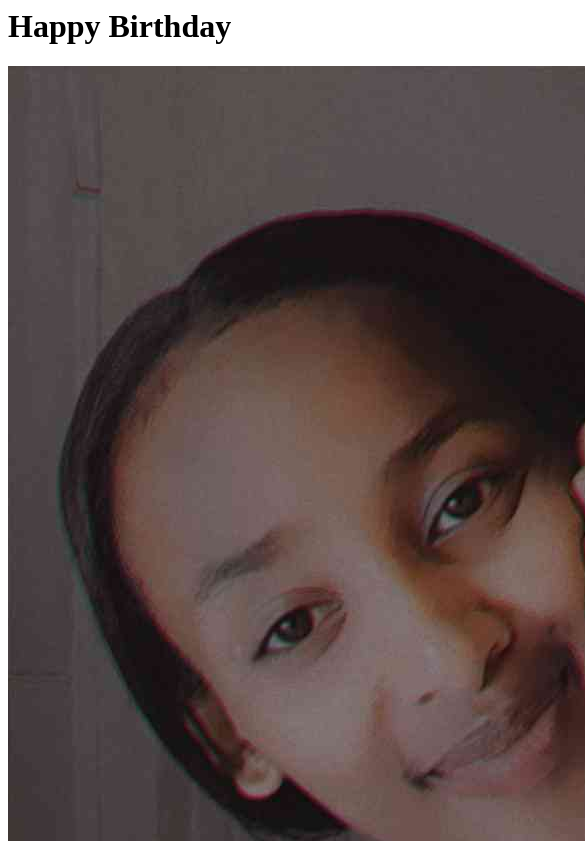
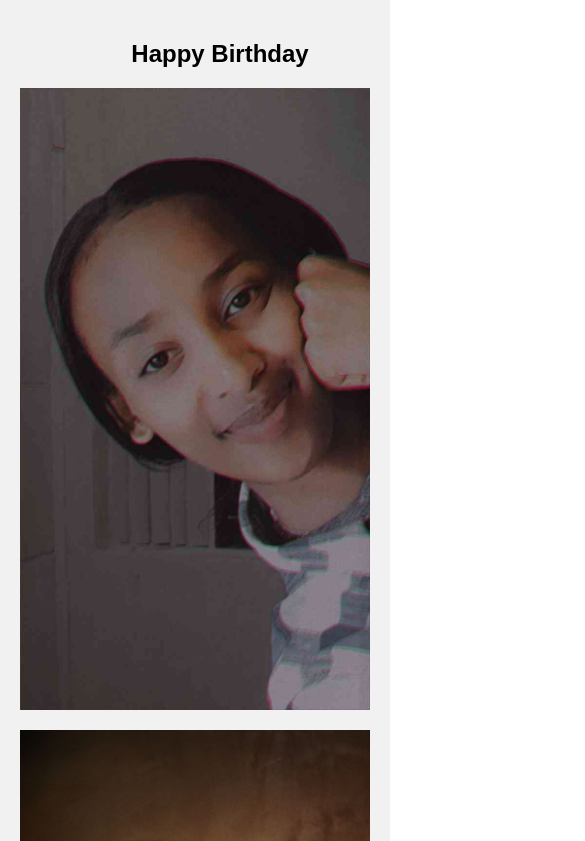
Before and after one commit to DINKNEHTEMESGEN/Birthday_wish, a plain HTML site: page index.html in a window 390 px wide. Both pictures are taken after a click on the button "click here". Shown: the top 841 px of the page, 585 px wide, since content can reach past the window. Drawn offline with Linux system fonts and the light colour scheme.

Commit message:
birthday wish to my sister

```diff
--- a/index.css
+++ b/index.css
@@ -1,21 +1,30 @@
-@media (max-width=767px) {
+@media (max-width:767px) {
     .photo {
         margin-top: 40px;
         display: flex;
         gap: 20px;
         border-radius: 20px;
-        width: 50%;
-        height: 300px;
+        width: 100%;
+        margin-top: 20px;
+        flex-direction: column;
+        margin-top: 20px;
+        align-items: center;
+        height: auto;
+
+
     }
 
-    .text {
-        text-align: center;
-        padding-left: 50px;
+    .photo img {
+        width: 100%;
+        max-width: 300%;
+        height: auto;
     }
 
-
-
 }
+ .text {
+     text-align: center;
+     padding-left: 50px;
+ }
 
 .hidden {
     display: none !important;
@@ -30,3 +39,20 @@
     border: 2px solid;
 
 }
+
+body {
+    margin: 0;
+    padding: 0;
+    font-family: Arial, sans-serif;
+}
+ .container {
+     display: flex;
+     flex-direction: column;
+     align-items: center;
+     justify-content: center;
+     height: auto;
+     background-color: #f1f1f1;
+     padding: 20px;
+
+
+ }
--- a/index.html
+++ b/index.html
@@ -8,6 +8,7 @@
 </head>
 
 <body>
+    <section class="container">
 <div>
     <button id="showButton" class="button">click here</button>
 </div>
@@ -37,6 +38,8 @@
     <h2>🎂 መልካም ልደት 🎂</h2>
     </p>
 </div>
+    </section>
+
 
     <script src="./index.js"></script>
 
```
Lines whose indentation alone changed are shown as unchanged.
